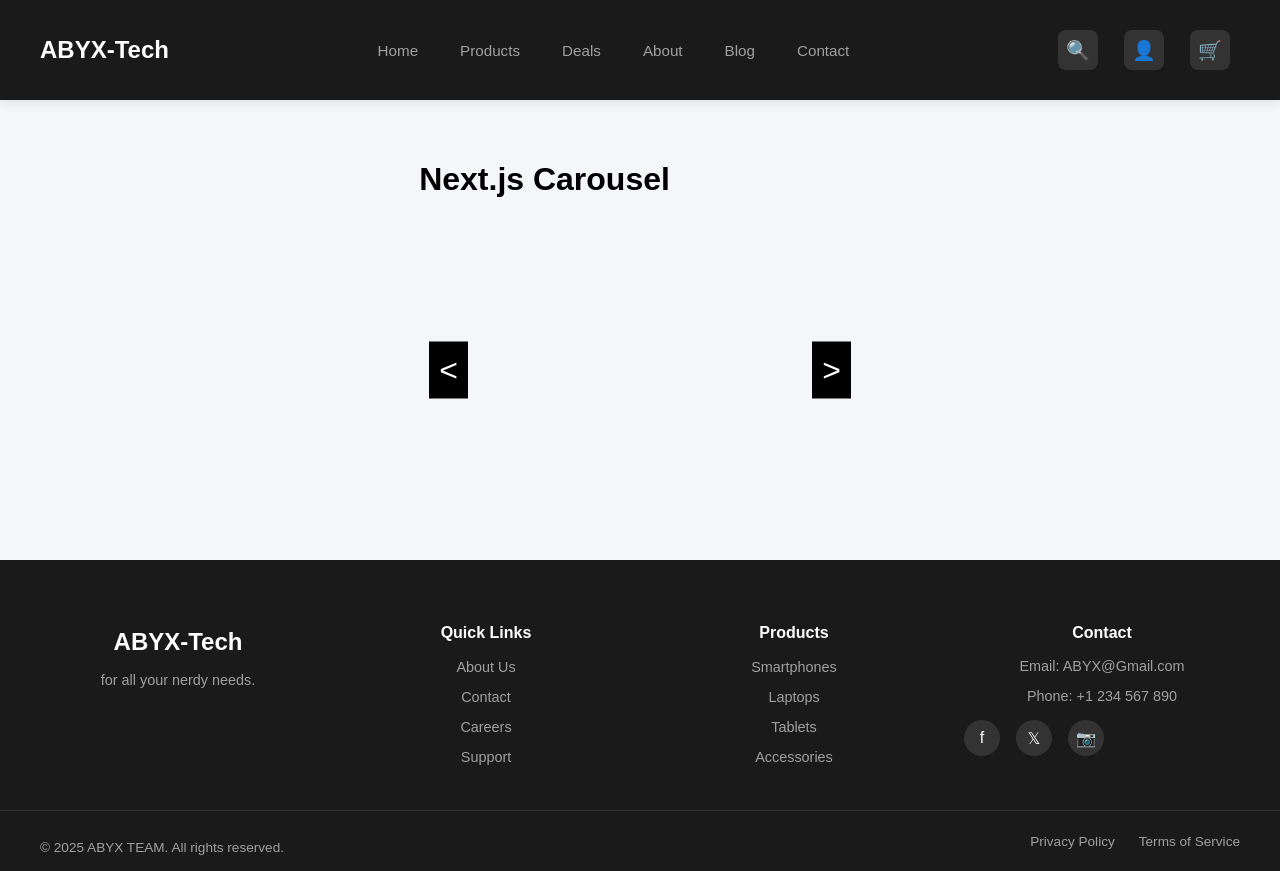
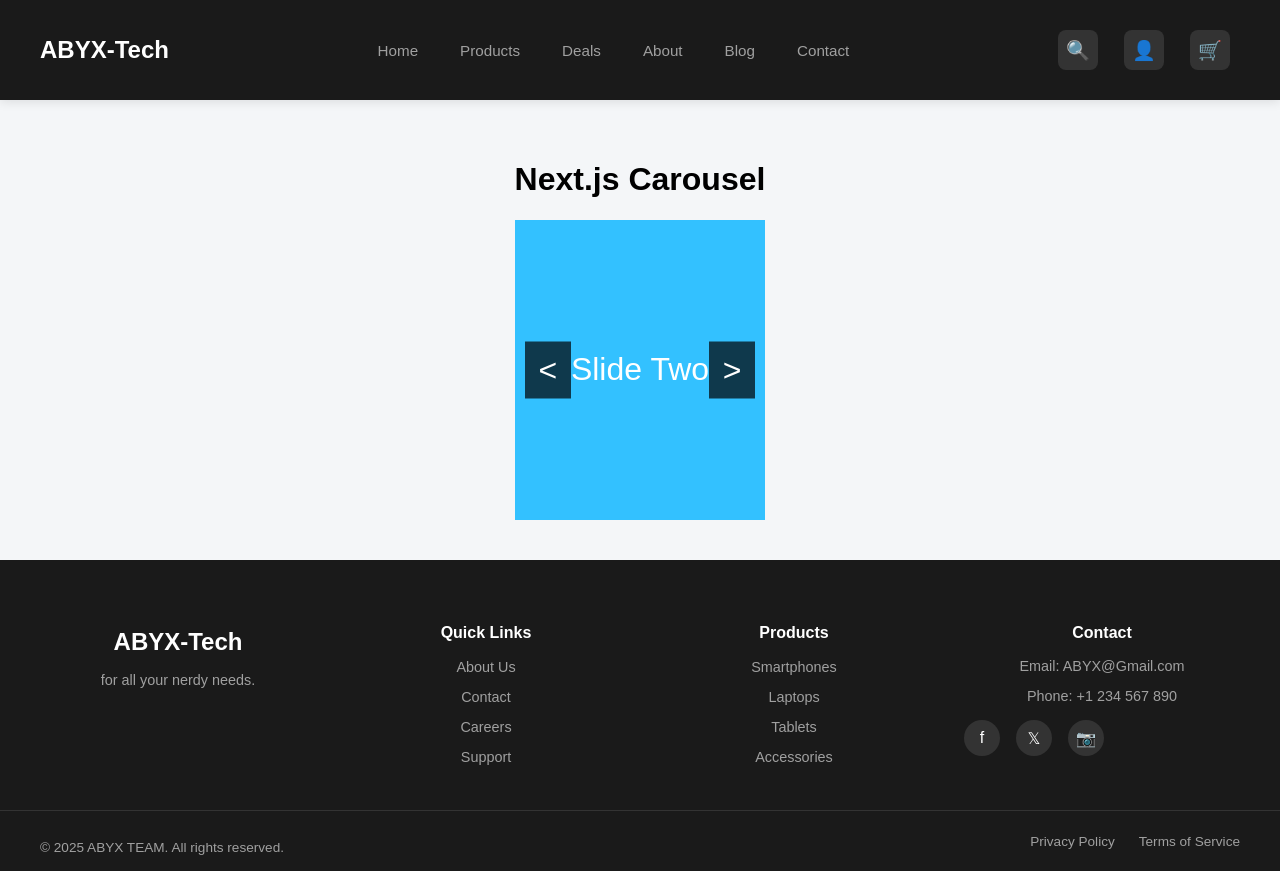
Before and after one commit to CrimsonXover/a-next-shop-sample, a Next.js app: page / in a window 1280 px wide. Built offline with nearby package versions, Linux system fonts and the light colour scheme.

Commit message:
fix carousel css bug that made other slides invisible

```diff
--- a/app/page.js
+++ b/app/page.js
@@ -36,8 +36,8 @@ function Home() {
 function Home2() {
   const slides = [
     <div className="slide slide1">Slide One</div>,
-    <div className="slide slide1">Slide Two</div>,
-    <div className="slide slide1">Slide Three</div>,
+    <div className="slide slide2">Slide Two</div>,
+    <div className="slide slide3">Slide Three</div>,
   ];
 
   return (
--- a/components/Carousel.js
+++ b/components/Carousel.js
@@ -27,7 +27,7 @@ const Carousel = ({ items, autoSlide = false, autoSlideInterval = 3000 }) => {
         const slideInterval = setInterval(nextSlide, autoSlideInterval);
 
         return () => clearInterval(slideInterval);
-    }, [currentIndex]);
+    }, [autoSlide, autoSlideInterval, items.length, nextSlide]);
 
     return (
         <div className="carousel-container">
--- a/components/carousel.css
+++ b/components/carousel.css
@@ -7,33 +7,43 @@
 }
 
 .carousel-content {
-  display: flex;
-  transition: transform 0.5s ease-in-out;
+  position: relative;
+  width: 100%;
+  height: 100%;
 }
 
+/* Each slide */
 .carousel-item {
-  min-width: 100%;
+  position: absolute;
+  inset: 0;
+  width: 100%;
   opacity: 0;
   transform: scale(0.9);
   transition: opacity 0.5s ease, transform 0.5s ease;
+  pointer-events: none;
 }
 
+/* Active slide */
 .carousel-item.active {
   opacity: 1;
   transform: scale(1);
+  pointer-events: auto;
+  position: relative;
 }
 
+/* Navigation buttons */
 .nav-button {
   position: absolute;
   top: 50%;
   transform: translateY(-50%);
-  background: black;
+  background: rgba(0, 0, 0, 0.7);
   color: white;
   border: none;
   font-size: 2rem;
   cursor: pointer;
-  padding: 10px;
+  padding: 10px 14px;
   z-index: 10;
+  user-select: none;
 }
 
 .nav-button.left {
@@ -43,3 +53,8 @@
 .nav-button.right {
   right: 10px;
 }
+
+/* Optional: hover effect */
+.nav-button:hover {
+  background: rgba(0, 0, 0, 0.9);
+}
```
